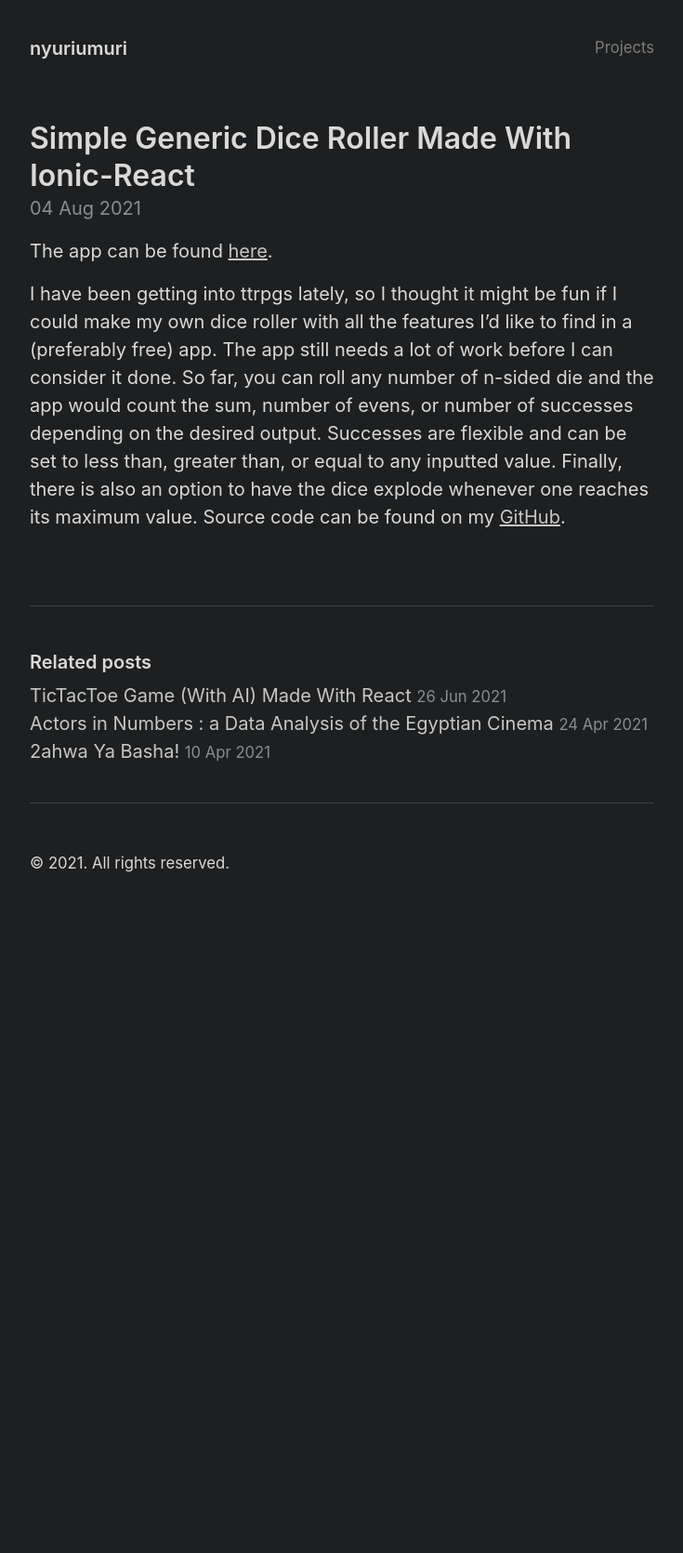
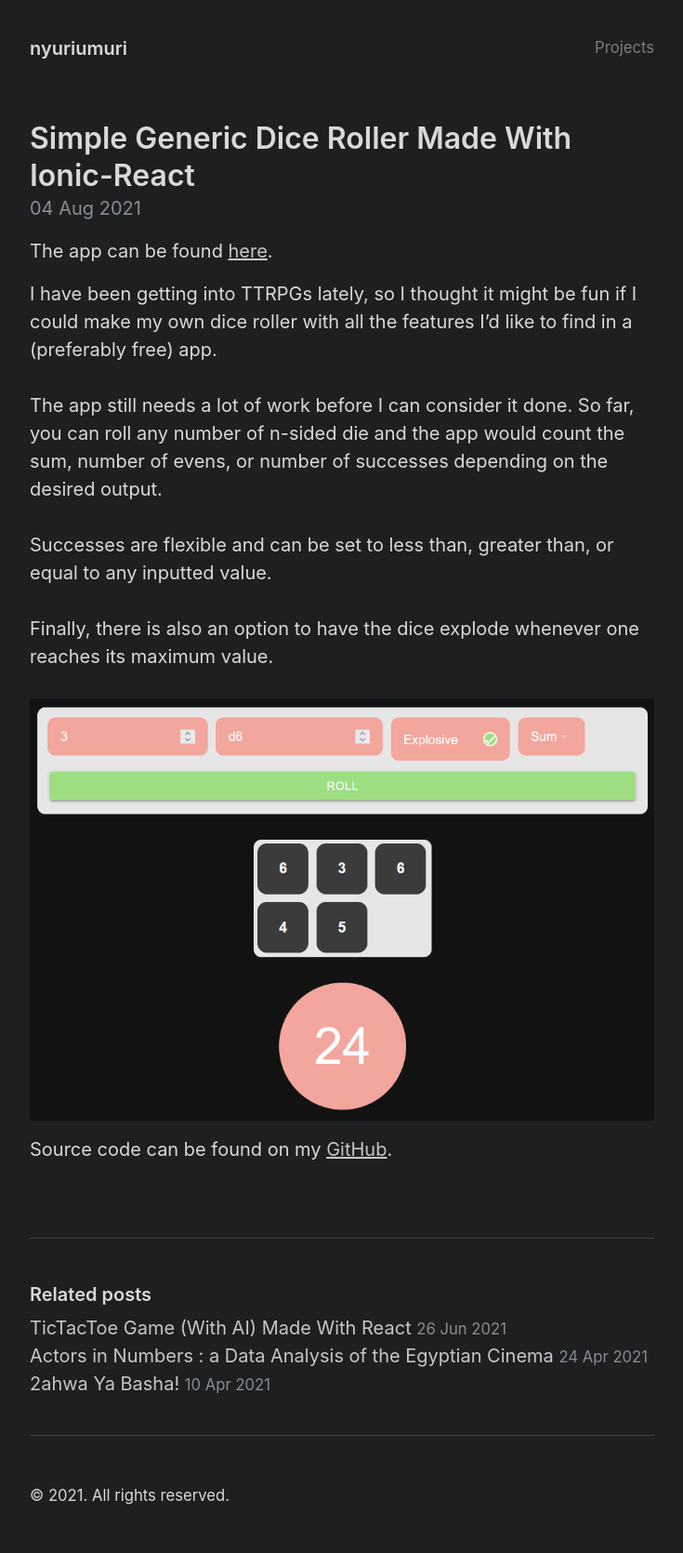
Before and after one commit to nyuriumuri/Projects, a Jekyll site: the page built from _posts/2021-8-4-DiceRoller.md, in a window 1280 px wide. Shown: the whole page at 93% size, without its empty margins (272-1007 px from the left). Built offline with Jekyll 4.4.1, drawn with Linux system fonts in a browser that asks for light colours; before the commit the page ends 990 px from its top, so only the background shows below that.

Commit message:
Added Screenshot to DiceRoller

```diff
--- a/_posts/2021-8-4-DiceRoller.md
+++ b/_posts/2021-8-4-DiceRoller.md
@@ -5,4 +5,15 @@
 ---
 The app can be found [here](https://nyuriumuri.github.io/DiceRoller/).
 
-I have been getting into ttrpgs lately, so I thought it might be fun if I could make my own dice roller with all the features I'd like to find in a (preferably free) app. The app still needs a lot of work before I can consider it done. So far, you can roll any number of n-sided die and the app would count the sum, number of evens, or number of successes depending on the desired output. Successes are flexible and can be set to less than, greater than, or equal to any inputted value. Finally, there is also an option to have the dice explode whenever one reaches its maximum value. Source code can be found on my [GitHub](https://github.com/nyuriumuri/DiceRoller/tree/master).
+I have been getting into TTRPGs lately, so I thought it might be fun if I could make my own dice roller with all the features I'd like to find in a (preferably free) app.
+\
+\
+The app still needs a lot of work before I can consider it done. So far, you can roll any number of n-sided die and the app would count the sum, number of evens, or number of successes depending on the desired output. \
+\
+Successes are flexible and can be set to less than, greater than, or equal to any inputted value. \
+\
+Finally, there is also an option to have the dice explode whenever one reaches its maximum value.
+\
+\
+![Screenshot]({{site.baseurl}}/assets/images/DiceRoller/Screenshot_1.png)
+Source code can be found on my [GitHub](https://github.com/nyuriumuri/DiceRoller/tree/master).
```
Also changed, not shown: assets/images/DiceRoller/Screenshot_1.png (added).
